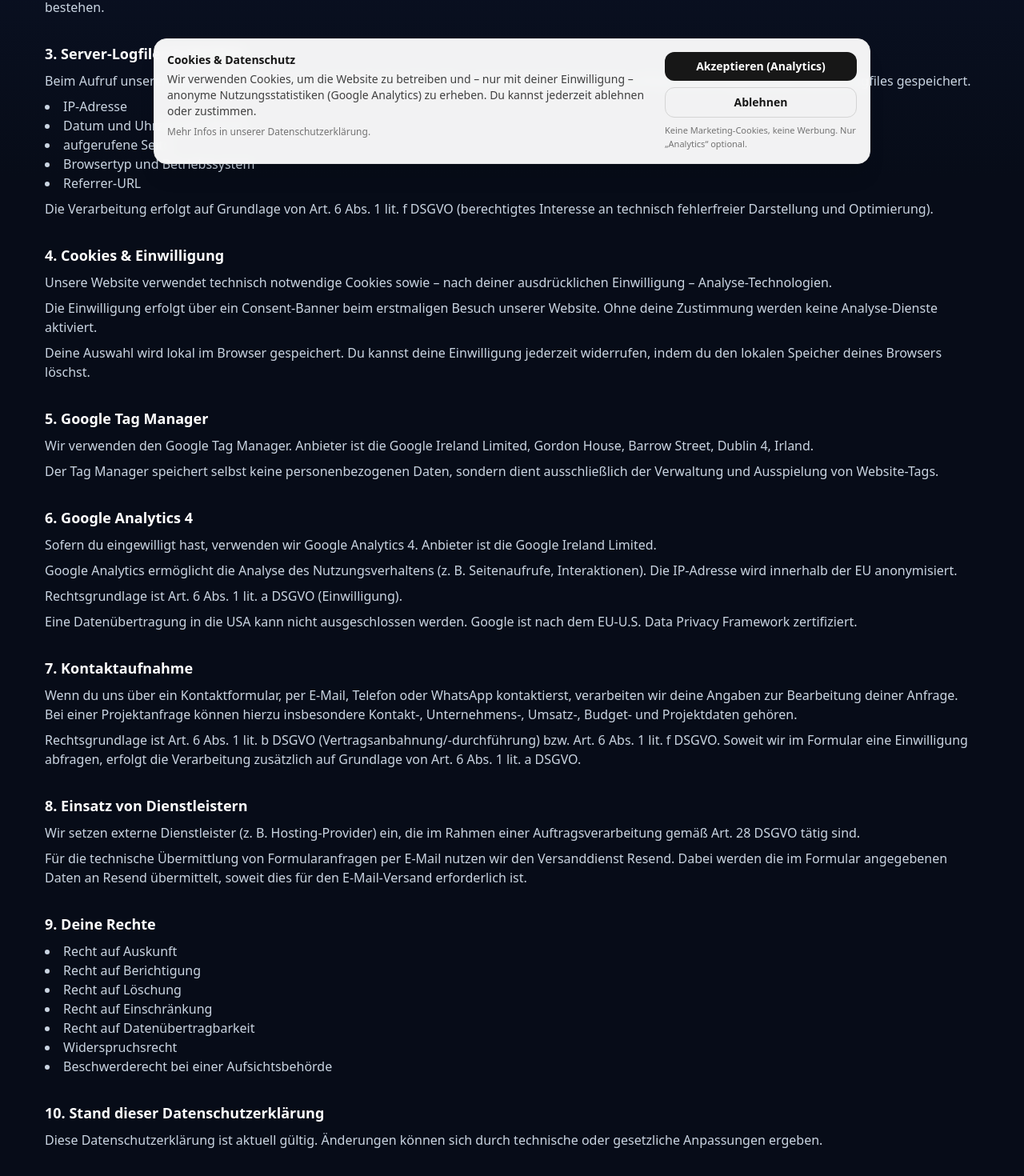
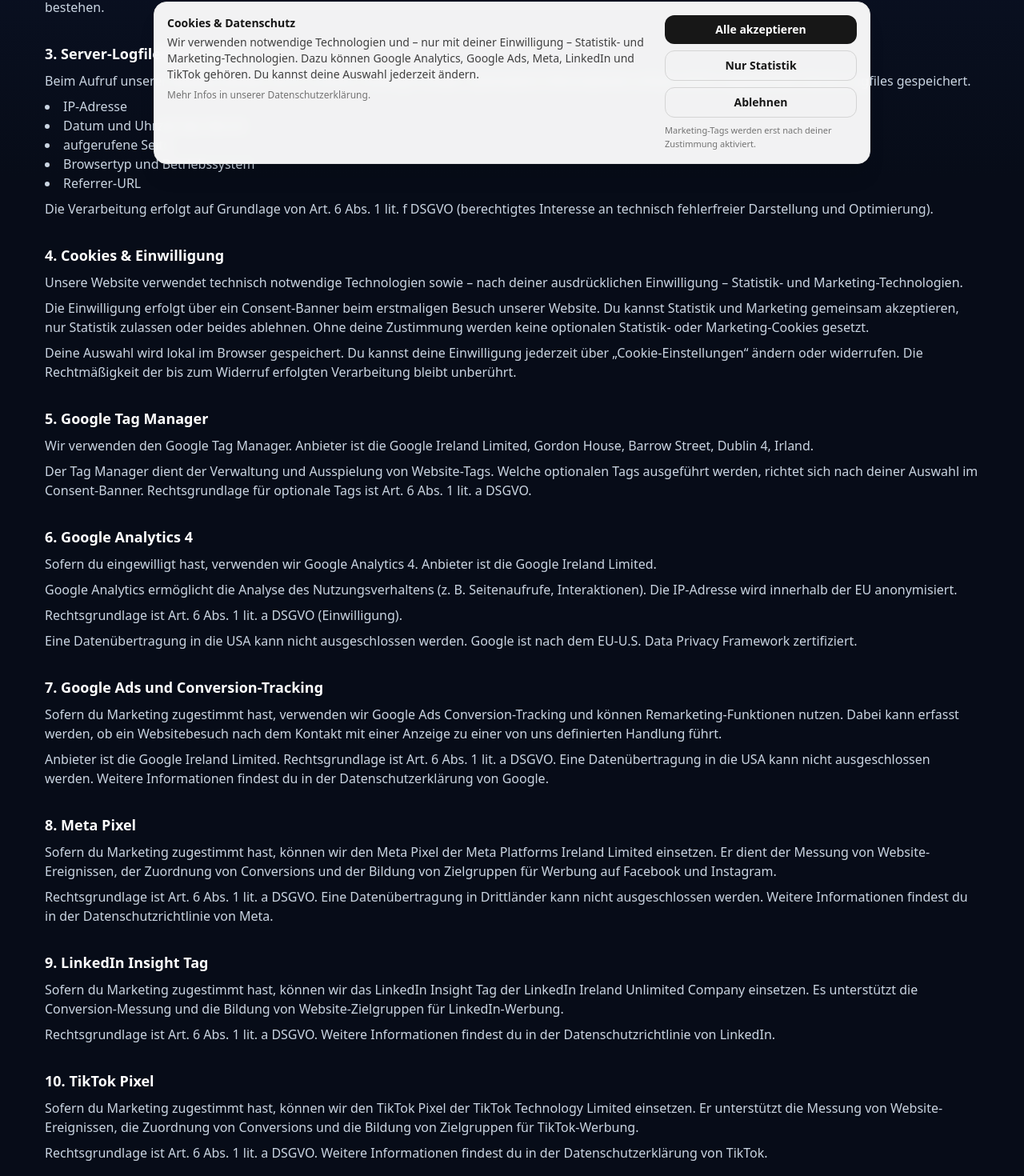
Before and after one commit to OpnyAI/codavo-website, a Next.js app: page /datenschutz in a window 1280 px wide. Shown: the part 579-2049 px from the top of the page at 80% size. Built offline with nearby package versions, Linux system fonts and the light colour scheme; no server answers.

Commit message:
Set up consent-aware tracking foundation

```diff
--- a/src/app/datenschutz/page.tsx
+++ b/src/app/datenschutz/page.tsx
@@ -85,18 +85,22 @@
                 4. Cookies & Einwilligung
               </h2>
               <p className="mt-2 text-slate-300">
-                Unsere Website verwendet technisch notwendige Cookies sowie –
-                nach deiner ausdrücklichen Einwilligung – Analyse-Technologien.
+                Unsere Website verwendet technisch notwendige Technologien
+                sowie – nach deiner ausdrücklichen Einwilligung – Statistik-
+                und Marketing-Technologien.
               </p>
               <p className="mt-2 text-slate-300">
                 Die Einwilligung erfolgt über ein Consent-Banner beim
-                erstmaligen Besuch unserer Website. Ohne deine Zustimmung werden
-                keine Analyse-Dienste aktiviert.
+                erstmaligen Besuch unserer Website. Du kannst Statistik und
+                Marketing gemeinsam akzeptieren, nur Statistik zulassen oder
+                beides ablehnen. Ohne deine Zustimmung werden keine optionalen
+                Statistik- oder Marketing-Cookies gesetzt.
               </p>
               <p className="mt-2 text-slate-300">
                 Deine Auswahl wird lokal im Browser gespeichert. Du kannst deine
-                Einwilligung jederzeit widerrufen, indem du den lokalen Speicher
-                deines Browsers löschst.
+                Einwilligung jederzeit über „Cookie-Einstellungen“ ändern oder
+                widerrufen. Die Rechtmäßigkeit der bis zum Widerruf erfolgten
+                Verarbeitung bleibt unberührt.
               </p>
             </section>
 
@@ -110,9 +114,10 @@
                 Ireland Limited, Gordon House, Barrow Street, Dublin 4, Irland.
               </p>
               <p className="mt-2 text-slate-300">
-                Der Tag Manager speichert selbst keine personenbezogenen Daten,
-                sondern dient ausschließlich der Verwaltung und Ausspielung von
-                Website-Tags.
+                Der Tag Manager dient der Verwaltung und Ausspielung von
+                Website-Tags. Welche optionalen Tags ausgeführt werden, richtet
+                sich nach deiner Auswahl im Consent-Banner. Rechtsgrundlage für
+                optionale Tags ist Art. 6 Abs. 1 lit. a DSGVO.
               </p>
             </section>
 
@@ -140,10 +145,118 @@
               </p>
             </section>
 
-            {/* 7. Kontakt */}
+            {/* 7. Google Ads */}
             <section>
               <h2 className="text-lg font-semibold text-white">
-                7. Kontaktaufnahme
+                7. Google Ads und Conversion-Tracking
+              </h2>
+              <p className="mt-2 text-slate-300">
+                Sofern du Marketing zugestimmt hast, verwenden wir Google Ads
+                Conversion-Tracking und können Remarketing-Funktionen nutzen.
+                Dabei kann erfasst werden, ob ein Websitebesuch nach dem Kontakt
+                mit einer Anzeige zu einer von uns definierten Handlung führt.
+              </p>
+              <p className="mt-2 text-slate-300">
+                Anbieter ist die Google Ireland Limited. Rechtsgrundlage ist
+                Art. 6 Abs. 1 lit. a DSGVO. Eine Datenübertragung in die USA kann
+                nicht ausgeschlossen werden. Weitere Informationen findest du
+                in der{" "}
+                <a
+                  href="https://policies.google.com/privacy"
+                  target="_blank"
+                  rel="noreferrer"
+                  className="underline underline-offset-2 hover:text-white"
+                >
+                  Datenschutzerklärung von Google
+                </a>
+                .
+              </p>
+            </section>
+
+            {/* 8. Meta */}
+            <section>
+              <h2 className="text-lg font-semibold text-white">
+                8. Meta Pixel
+              </h2>
+              <p className="mt-2 text-slate-300">
+                Sofern du Marketing zugestimmt hast, können wir den Meta Pixel
+                der Meta Platforms Ireland Limited einsetzen. Er dient der
+                Messung von Website-Ereignissen, der Zuordnung von Conversions
+                und der Bildung von Zielgruppen für Werbung auf Facebook und
+                Instagram.
+              </p>
+              <p className="mt-2 text-slate-300">
+                Rechtsgrundlage ist Art. 6 Abs. 1 lit. a DSGVO. Eine
+                Datenübertragung in Drittländer kann nicht ausgeschlossen
+                werden. Weitere Informationen findest du in der{" "}
+                <a
+                  href="https://www.facebook.com/privacy/policy/"
+                  target="_blank"
+                  rel="noreferrer"
+                  className="underline underline-offset-2 hover:text-white"
+                >
+                  Datenschutzrichtlinie von Meta
+                </a>
+                .
+              </p>
+            </section>
+
+            {/* 9. LinkedIn */}
+            <section>
+              <h2 className="text-lg font-semibold text-white">
+                9. LinkedIn Insight Tag
+              </h2>
+              <p className="mt-2 text-slate-300">
+                Sofern du Marketing zugestimmt hast, können wir das LinkedIn
+                Insight Tag der LinkedIn Ireland Unlimited Company einsetzen.
+                Es unterstützt die Conversion-Messung und die Bildung von
+                Website-Zielgruppen für LinkedIn-Werbung.
+              </p>
+              <p className="mt-2 text-slate-300">
+                Rechtsgrundlage ist Art. 6 Abs. 1 lit. a DSGVO. Weitere
+                Informationen findest du in der{" "}
+                <a
+                  href="https://www.linkedin.com/legal/privacy-policy"
+                  target="_blank"
+                  rel="noreferrer"
+                  className="underline underline-offset-2 hover:text-white"
+                >
+                  Datenschutzrichtlinie von LinkedIn
+                </a>
+                .
+              </p>
+            </section>
+
+            {/* 10. TikTok */}
+            <section>
+              <h2 className="text-lg font-semibold text-white">
+                10. TikTok Pixel
+              </h2>
+              <p className="mt-2 text-slate-300">
+                Sofern du Marketing zugestimmt hast, können wir den TikTok Pixel
+                der TikTok Technology Limited einsetzen. Er unterstützt die
+                Messung von Website-Ereignissen, die Zuordnung von Conversions
+                und die Bildung von Zielgruppen für TikTok-Werbung.
+              </p>
+              <p className="mt-2 text-slate-300">
+                Rechtsgrundlage ist Art. 6 Abs. 1 lit. a DSGVO. Weitere
+                Informationen findest du in der{" "}
+                <a
+                  href="https://www.tiktok.com/legal/page/eea/privacy-policy/de"
+                  target="_blank"
+                  rel="noreferrer"
+                  className="underline underline-offset-2 hover:text-white"
+                >
+                  Datenschutzerklärung von TikTok
+                </a>
+                .
+              </p>
+            </section>
+
+            {/* 11. Kontakt */}
+            <section>
+              <h2 className="text-lg font-semibold text-white">
+                11. Kontaktaufnahme
               </h2>
               <p className="mt-2 text-slate-300">
                 Wenn du uns über ein Kontaktformular, per E-Mail, Telefon oder
@@ -161,10 +274,10 @@
               </p>
             </section>
 
-            {/* 8. Dienstleister */}
+            {/* 12. Dienstleister */}
             <section>
               <h2 className="text-lg font-semibold text-white">
-                8. Einsatz von Dienstleistern
+                12. Einsatz von Dienstleistern
               </h2>
               <p className="mt-2 text-slate-300">
                 Wir setzen externe Dienstleister (z. B. Hosting-Provider) ein,
@@ -179,10 +292,10 @@
               </p>
             </section>
 
-            {/* 9. Deine Rechte */}
+            {/* 13. Deine Rechte */}
             <section>
               <h2 className="text-lg font-semibold text-white">
-                9. Deine Rechte
+                13. Deine Rechte
               </h2>
               <ul className="mt-2 list-disc list-inside text-slate-300">
                 <li>Recht auf Auskunft</li>
@@ -195,14 +308,14 @@
               </ul>
             </section>
 
-            {/* 10. Stand */}
+            {/* 14. Stand */}
             <section>
               <h2 className="text-lg font-semibold text-white">
-                10. Stand dieser Datenschutzerklärung
+                14. Stand dieser Datenschutzerklärung
               </h2>
               <p className="mt-2 text-slate-300">
-                Diese Datenschutzerklärung ist aktuell gültig. Änderungen können
-                sich durch technische oder gesetzliche Anpassungen ergeben.
+                Stand: August 2026. Änderungen können sich durch technische oder
+                gesetzliche Anpassungen ergeben.
               </p>
             </section>
           </div>
--- a/src/components/ConsentBanner.tsx
+++ b/src/components/ConsentBanner.tsx
@@ -4,6 +4,7 @@
 import Link from "next/link";
 import {
   CONSENT_DENIED,
+  CONSENT_GRANTED_ALL,
   CONSENT_GRANTED_ANALYTICS_ONLY,
   CONSENT_STORAGE_KEY,
   applyConsent,
@@ -43,7 +44,17 @@
     setState("hidden");
   }
 
-  if (state === "hidden") return null;
+  if (state === "hidden") {
+    return (
+      <button
+        type="button"
+        onClick={() => setState("visible")}
+        className="fixed bottom-3 left-3 z-[60] rounded-full border border-white/15 bg-[#0b1220]/95 px-3 py-2 text-xs font-medium text-slate-200 shadow-lg backdrop-blur hover:border-white/30 hover:text-white"
+      >
+        Cookie-Einstellungen
+      </button>
+    );
+  }
 
   return (
     <div className="fixed inset-x-0 bottom-0 z-[60] p-3 sm:p-4">
@@ -54,10 +65,10 @@
               Cookies & Datenschutz
             </p>
             <p className="mt-1 text-sm text-neutral-700 dark:text-neutral-300">
-              Wir verwenden Cookies, um die Website zu betreiben und – nur mit
-              deiner Einwilligung – anonyme Nutzungsstatistiken (Google
-              Analytics) zu erheben. Du kannst jederzeit ablehnen oder
-              zustimmen.
+              Wir verwenden notwendige Technologien und – nur mit deiner
+              Einwilligung – Statistik- und Marketing-Technologien. Dazu können
+              Google Analytics, Google Ads, Meta, LinkedIn und TikTok gehören.
+              Du kannst deine Auswahl jederzeit ändern.
             </p>
             <p className="mt-2 text-xs text-neutral-500 dark:text-neutral-400">
               Mehr Infos in unserer{" "}
@@ -74,10 +85,18 @@
           <div className="flex flex-col gap-2 sm:min-w-[240px] sm:items-stretch">
             <button
               type="button"
-              onClick={() => setConsent(CONSENT_GRANTED_ANALYTICS_ONLY)}
+              onClick={() => setConsent(CONSENT_GRANTED_ALL)}
               className="inline-flex items-center justify-center rounded-xl bg-neutral-900 px-4 py-2 text-sm font-semibold text-white hover:opacity-90 dark:bg-white dark:text-neutral-900"
             >
-              Akzeptieren (Analytics)
+              Alle akzeptieren
+            </button>
+
+            <button
+              type="button"
+              onClick={() => setConsent(CONSENT_GRANTED_ANALYTICS_ONLY)}
+              className="inline-flex items-center justify-center rounded-xl border border-neutral-300 bg-transparent px-4 py-2 text-sm font-semibold text-neutral-900 hover:bg-neutral-50 dark:border-neutral-700 dark:text-neutral-100 dark:hover:bg-neutral-900/40"
+            >
+              Nur Statistik
             </button>
 
             <button
@@ -89,7 +108,7 @@
             </button>
 
             <div className="text-[11px] text-neutral-500 dark:text-neutral-400">
-              Keine Marketing-Cookies, keine Werbung. Nur „Analytics“ optional.
+              Marketing-Tags werden erst nach deiner Zustimmung aktiviert.
             </div>
           </div>
         </div>
```
Also changed, not shown: src/app/layout.tsx (+6 -1 lines), src/lib/consent.ts (+7 -0 lines), src/lib/google-ads.ts (+15 -1 lines), 1 other file (tests, documents, lock files or other folders).
